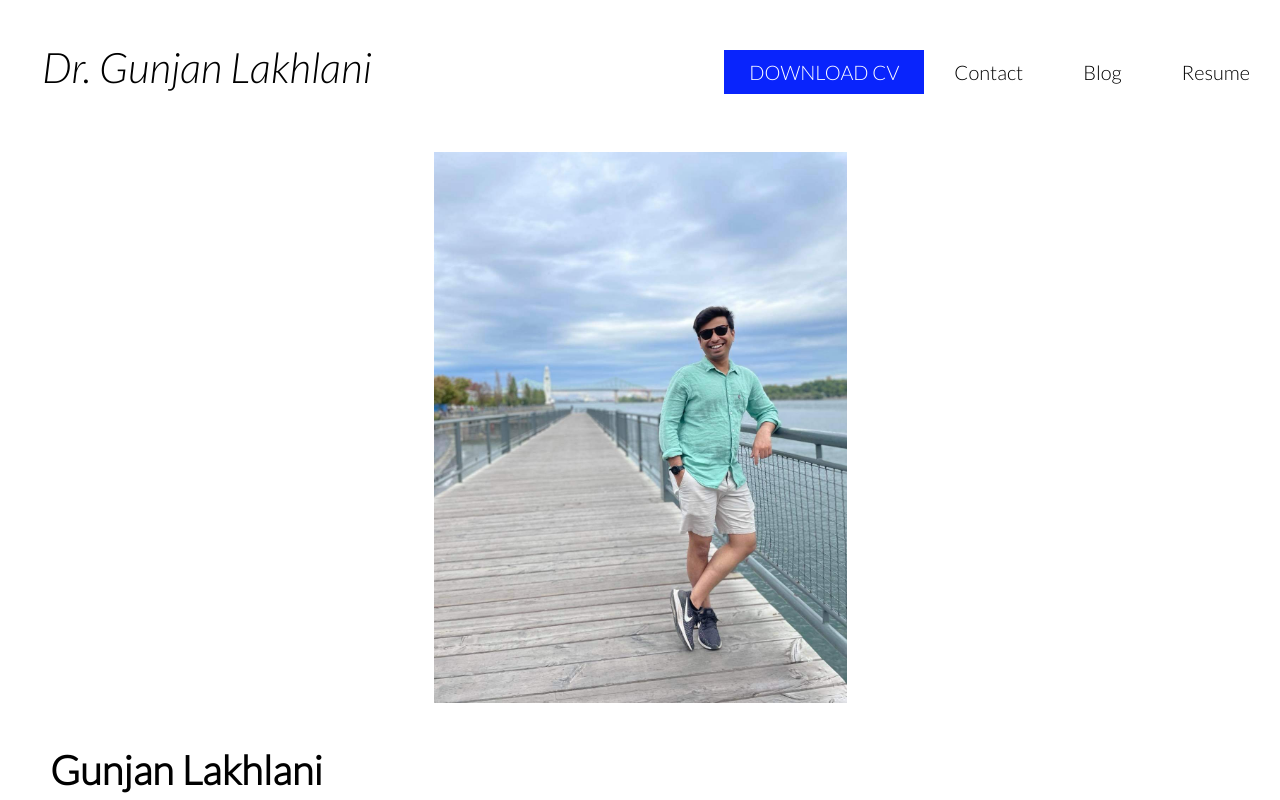
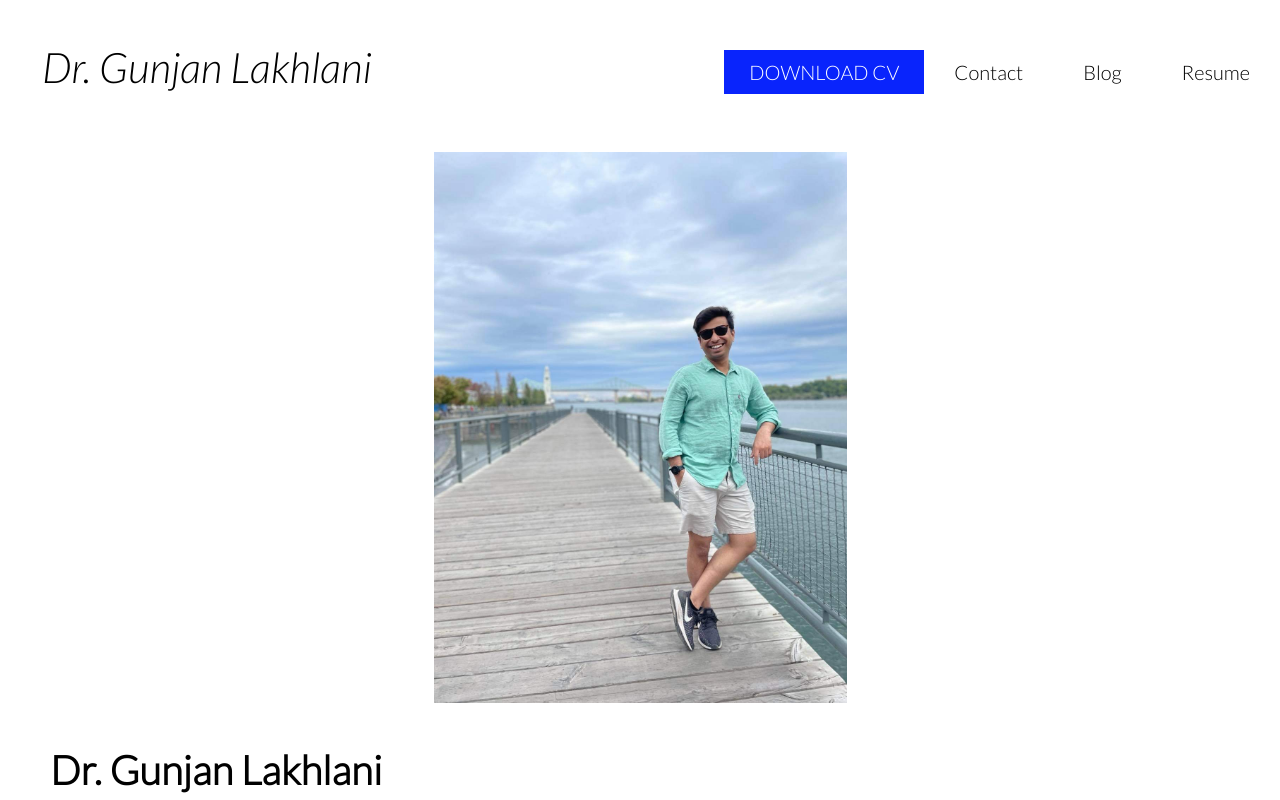
Before and after one commit to tirathlakhlan/tirathlakhlan.github.io, a plain HTML site: page index.html in a window 1280 px wide. Shown: the top 800 px of the page. Drawn offline with nearby package versions, Linux system fonts and the light colour scheme.

Commit message:
Update index.html

```diff
--- a/index.html
+++ b/index.html
@@ -28,7 +28,7 @@
 
     <img src="profile_image.jpeg">
 
-    <h1>Gunjan Lakhlani</h1>
+    <h1>Dr. Gunjan Lakhlani</h1>
 
     <p class="contact-sub">Phone:
       <span class="contact-sub-item"><a class="text-black" href="tel: +1226-606-0959">(+1) 226-606-0959</a></span>
```
